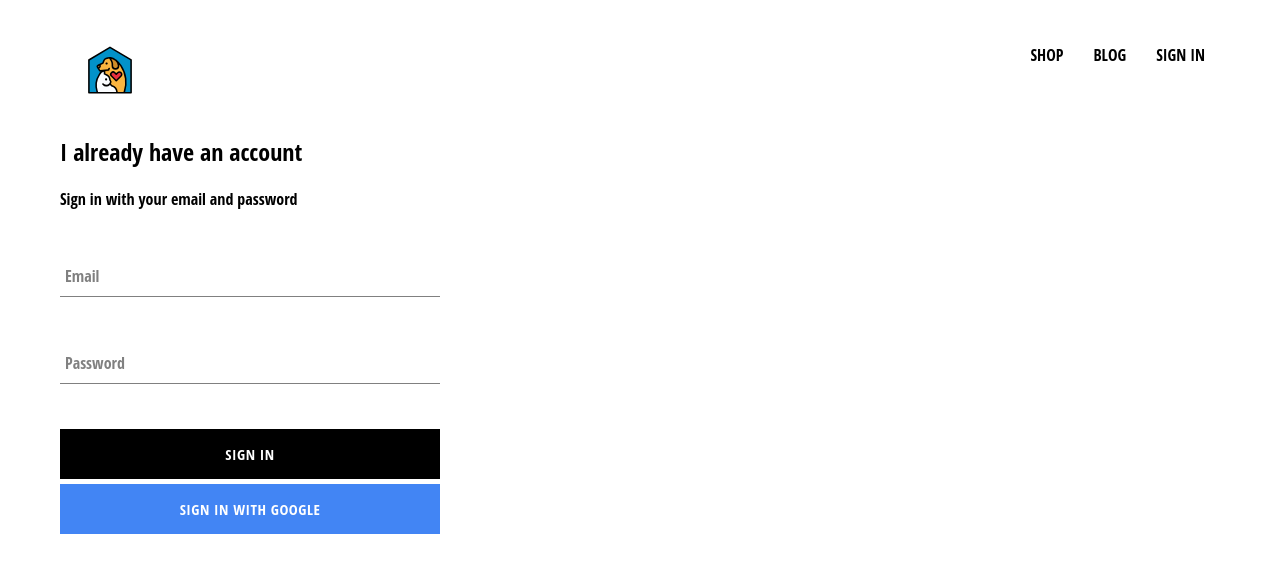
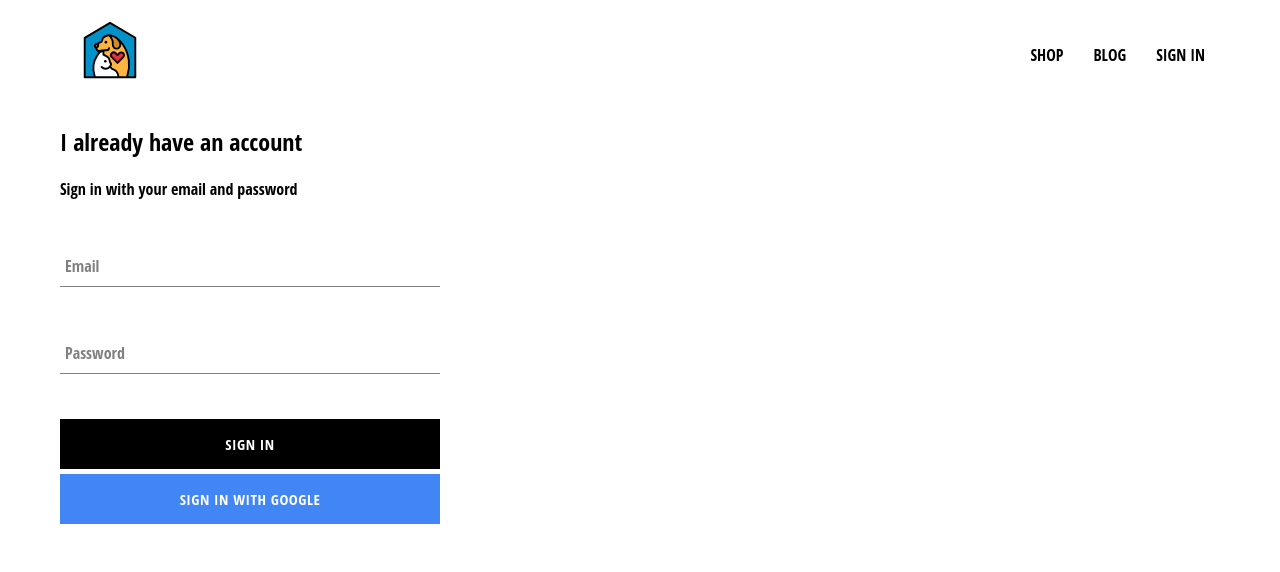
Before and after one commit to chirayuoli/ecommercetest, a React (Create React App) app: page /signin in a window 1280 px wide. Shown: the top 572 px of the page. Built offline with nearby package versions, Linux system fonts and the light colour scheme; no server answers.

Commit message:
edited firebase utils and modified header style

```diff
--- a/src/components/header/header.styles.scss
+++ b/src/components/header/header.styles.scss
@@ -3,16 +3,16 @@
   width: 100%;
   display: flex;
   justify-content: space-between;
-  margin-bottom: 25px;
+  margin-bottom: 15px;
 
-  .logo-container {
-    height: 100%;
-    width: 70px;
-    padding: 25px;
-  }
+  // .logo-container {
+  //   height: 10%;
+  //   width: 70px;
+  //   padding: 25px;
+  // }
   .logo {
-    height: 50px;
-    width: 50px;
+    height: 60px;
+    width: 100px;
   }
 
   .options {
--- a/src/firebase/firebase.utils.js
+++ b/src/firebase/firebase.utils.js
@@ -13,6 +13,10 @@ const config = {
   measurementId: "G-0NN488KHDZ",
 };
 
+export const createUserProfileDocument = async (userAuth, additionalData) => {
+  if (!userAuth) return;
+};
+
 firebase.initializeApp(config);
 
 export const auth = firebase.auth();
```
